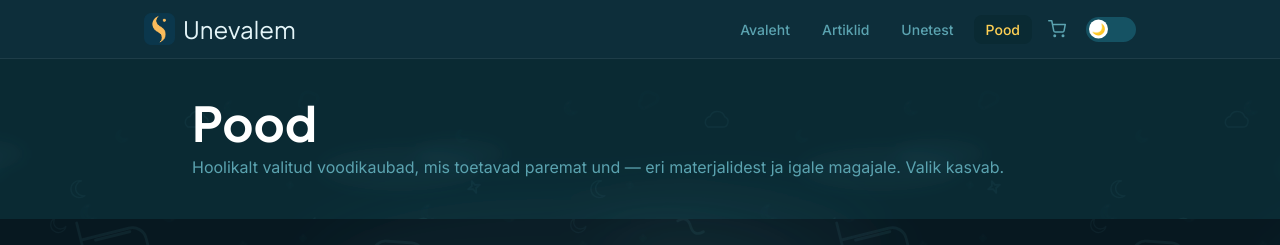
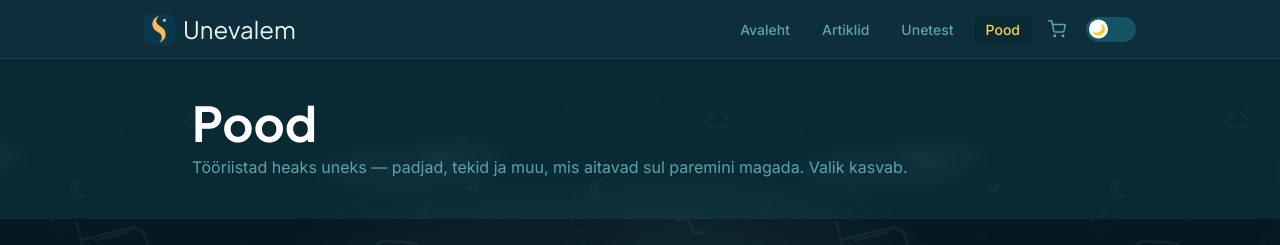
Before and after one commit to wargunnerguy/unevalem, a Nuxt app: page /pood in a window 1280 px wide. Shown: the top 245 px of the page. Built offline with nearby package versions, Linux system fonts and the light colour scheme; no server answers.

Commit message:
copy: shop framed as tööriistad heaks uneks
Co-Authored-By: Claude Fable 5 <noreply@anthropic.com>

```diff
--- a/pages/pood/index.vue
+++ b/pages/pood/index.vue
@@ -5,7 +5,7 @@ import { disclosure, shop } from '~/utils/copy'
 useHead({
   title: 'Pood — padjad, tekid ja voodipesu | Unevalem',
   meta: [
-    { name: 'description', content: 'Unevalemi tootevalik: hoolikalt valitud padjad, tekid ja voodipesu eri materjalidest, mis toetavad paremat und.' },
+    { name: 'description', content: 'Unevalemi pood: tööriistad heaks uneks — padjad, tekid ja voodipesu, mis aitavad sul paremini magada.' },
     { property: 'og:title', content: 'Unevalem Pood' },
     { property: 'og:url', content: 'https://unevalem.ee/pood' },
   ],
@@ -112,8 +112,8 @@ const sections: CategorySection[] = [
       <div class="max-w-4xl mx-auto">
         <h1 class="font-heading text-4xl md:text-5xl text-foam leading-tight">Pood</h1>
         <p class="mt-2 text-lavender text-base">
-          Hoolikalt valitud voodikaubad, mis toetavad paremat und —
-          eri materjalidest ja igale magajale. Valik kasvab.
+          Tööriistad heaks uneks — padjad, tekid ja muu,
+          mis aitavad sul paremini magada. Valik kasvab.
         </p>
       </div>
     </div>
```
